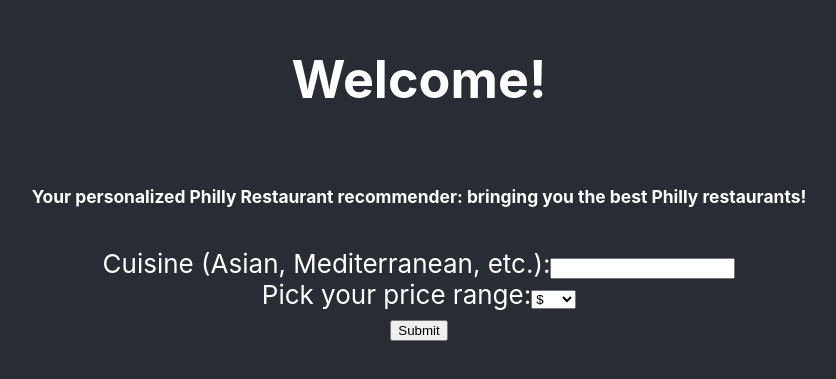
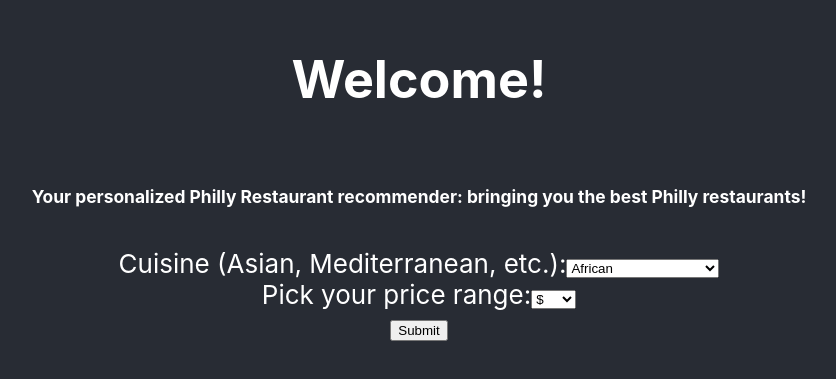
Before and after one commit to kamyhuo/NETS-150-Final-Project, a React (Create React App) app: page / in a window 1280 px wide. Shown: the part 223-602 px from the top of the page, without its empty margins (221-1057 px from the left). Built offline with nearby package versions, Linux system fonts and the light colour scheme.

Commit message:
added dropdown menu for cuisine and yelp categories

```diff
--- a/src/App.js
+++ b/src/App.js
@@ -32,12 +32,31 @@ class InputForm extends React.Component {
 
         <label>
           Cuisine (Asian, Mediterranean, etc.):
-          <input type="text" value={this.state.cuisine} onChange={this.handleChange} name='cuisine'/>
+          <select value={this.state.price} onChange={this.handleChange} name = 'price'>
+            <option value="african">African</option>
+            <option value="newamerican">American (new)</option>
+            <option value="tradamerican">American (Traditional)</option>
+            <option value="bbq">Barbeque</option>
+            <option value="breakfast_brunch">Breakfast/Brunch</option>
+            <option value="caribbean">Caribbean</option>
+            <option value="chinese">Chinese</option>
+            <option value="greek">Greek</option>
+            <option value="indpak">Indian</option>
+            <option value="italian">Italian</option>
+            <option value="japanese">Japanese</option>
+            <option value="mediterranean">Mediterranean</option>
+            <option value="mexican">Mexican</option>
+            <option value="mideastern">Middle Eastern</option>
+            <option value="pizza">Pizza</option>
+            <option value="sandwiches">Sandwiches</option>
+            <option value="vegetarian">Vegetarian</option>
+          </select>
 <br />
            <label>
           Pick your price range:
 
           <select value={this.state.price} onChange={this.handleChange} name = 'price'>
+            // asd
             <option value="single">$</option>
             <option value="double">$$</option>
             <option value="triple">$$$</option>
@@ -57,7 +76,7 @@ class App extends Component {
       <div className="App">
         <header className="App-header">
 
-      {   /* <img src={require("./cheesesteak.jpeg")} className="App-logo" alt = ""/> */ }
+      { /* <img src={require("./philadelphia.jpg")} className="App-logo" alt = ""/> */}
       <h1> Welcome! </h1>
           <h6>
             Your personalized Philly Restaurant recommender: bringing you the best Philly restaurants!
```
Also changed, not shown: src/philadelphia.jpg (added).
